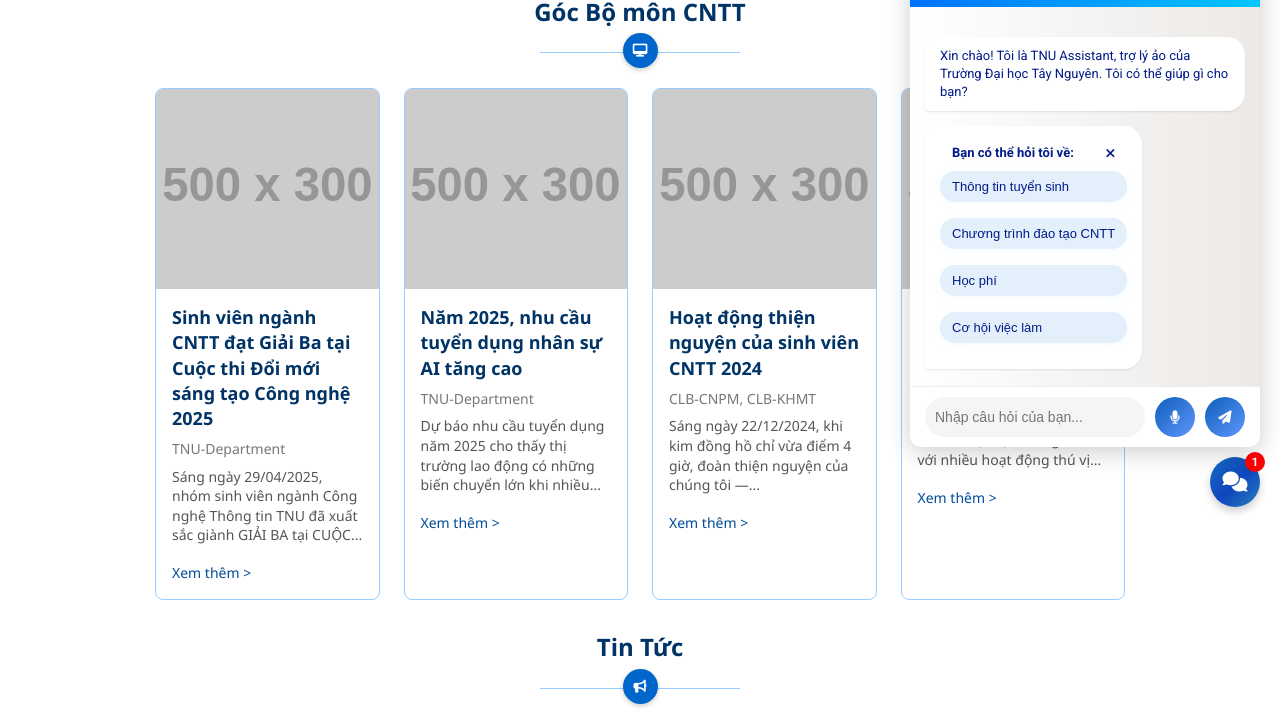
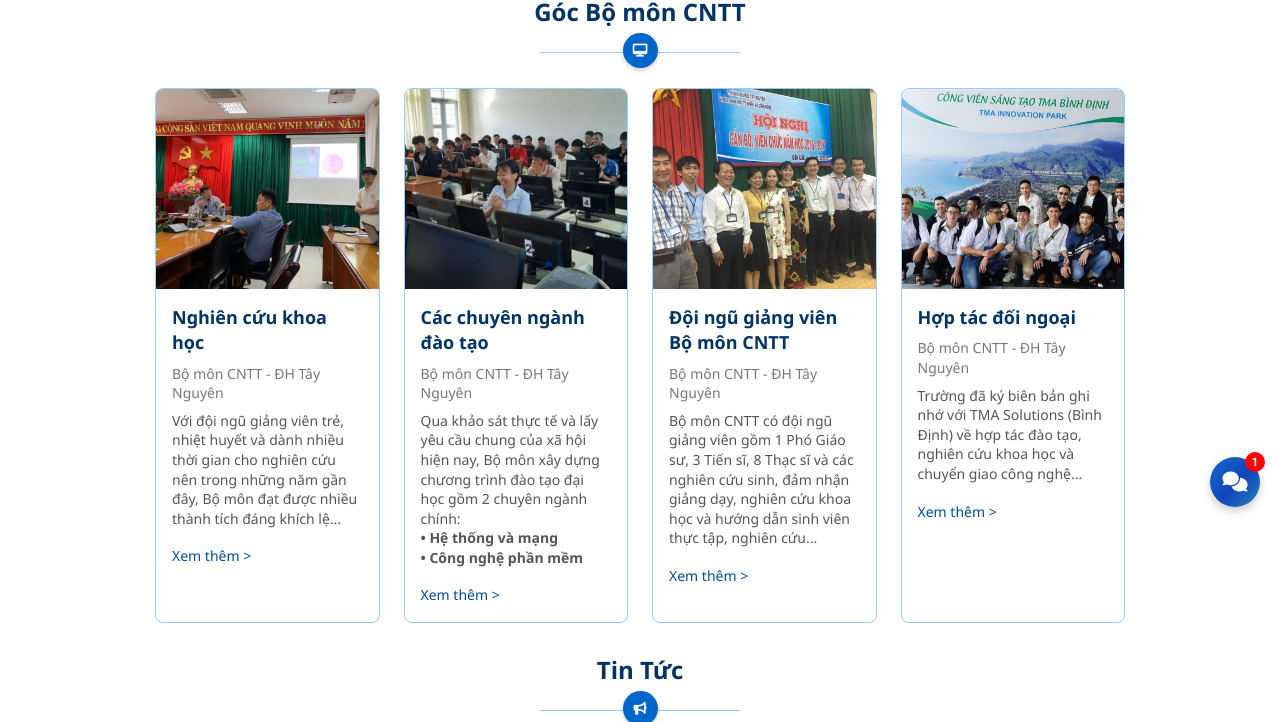
Before and after one commit to HuyHoangI4t/WEB, a plain HTML site: page index.html in a window 1280 px wide. Shown: the part 283-1005 px from the top of the page. Drawn offline with Linux system fonts and the light colour scheme; grey boxes are pictures that could not be loaded; placeholder pictures from the web are drawn by us.

Commit message:
Update chatbot styles, enhance JavaScript functionality, and replace placeholder images in index.html

```diff
--- a/chatbot.css
+++ b/chatbot.css
@@ -214,7 +214,7 @@
 }
 
 .user-message .message-content {
-  background: linear-gradient(135deg, #6096FD, #FB7B8E);
+  background: linear-gradient(to right, #0072ff, #00c6ff);
   color: white;
   border-bottom-right-radius: 4px;
 }
--- a/chatbot.js
+++ b/chatbot.js
@@ -1,5 +1,14 @@
-// Xoá lịch sử chat mỗi lần reload
 localStorage.removeItem("chatHistory")
+
+document.getElementById('closeSuggestions').addEventListener('click', function () {
+  document.getElementById('messageContent').style.display = 'none';
+  document.getElementById('openSuggestions').style.display = 'inline-block';
+});
+
+document.getElementById('openSuggestions').addEventListener('click', function () {
+  document.getElementById('messageContent').style.display = 'block';
+  document.getElementById('openSuggestions').style.display = 'none';
+});
 
 document.addEventListener("DOMContentLoaded", () => {
   // Chatbot elements
@@ -11,82 +20,58 @@ document.addEventListener("DOMContentLoaded", () => {
   const sendBtn = document.getElementById("send-btn")
   const chatbotNotification = document.querySelector(".chatbot-notification")
 
-  // Default knowledge base for the chatbot
+  // Knowledge base chỉ lấy nội dung thực tế từ index.html
   let knowledgeBase = {
     "thông tin tuyển sinh": [
-      "Trường Đại học Tây Nguyên tuyển sinh các ngành đào tạo sau:",
-      "1. Công nghệ thông tin",
-      "2. Kỹ thuật phần mềm",
-      "3. Hệ thống thông tin",
-      "4. An toàn thông tin",
-      "Điểm chuẩn năm 2024 dao động từ 18-24 điểm tùy ngành. Bạn có thể tìm hiểu thêm tại website tuyển sinh của trường.",
+      "Bạn có thể xem thông tin tuyển sinh tại: https://tuyensinh.ttn.edu.vn/ hoặc mục Tuyển sinh trên menu chính.",
+      "Các ngành đào tạo: Công nghệ thông tin, Kỹ thuật phần mềm, Hệ thống thông tin, An toàn thông tin."
     ],
     "chương trình đào tạo cntt": [
-      "Chương trình đào tạo ngành Công nghệ Thông tin bao gồm 150 tín chỉ, thời gian đào tạo 4 năm với các học phần chính:",
-      "- Lập trình cơ bản và nâng cao",
-      "- Cấu trúc dữ liệu và giải thuật",
-      "- Cơ sở dữ liệu",
-      "- Mạng máy tính",
-      "- Trí tuệ nhân tạo",
-      "- Phát triển ứng dụng web/mobile",
-      "Sinh viên sẽ được thực tập tại doanh nghiệp trong 2 học kỳ cuối.",
+      "Chương trình đào tạo CNTT gồm 2 chuyên ngành: Hệ thống và mạng, Công nghệ phần mềm.",
+      "Tham khảo chi tiết tại: https://www.ttn.edu.vn/index.php/bmktn/ktnbmtin"
     ],
     "học phí": [
-      "Học phí năm học 2024-2025 của Trường Đại học Tây Nguyên như sau:",
-      "- Khối ngành Công nghệ thông tin: 18-20 triệu đồng/năm",
-      "- Sinh viên có thể đóng học phí theo học kỳ hoặc theo năm",
-      "- Trường có nhiều chính sách học bổng cho sinh viên xuất sắc và sinh viên có hoàn cảnh khó khăn",
+      "Học phí ngành CNTT: 18-20 triệu đồng/năm. Có thể đóng theo kỳ hoặc năm.",
+      "Trường có nhiều chính sách học bổng cho sinh viên xuất sắc và hoàn cảnh khó khăn."
     ],
     "cơ hội việc làm": [
-      "Sinh viên tốt nghiệp ngành CNTT có nhiều cơ hội việc làm với mức lương hấp dẫn:",
-      "- Lập trình viên (Frontend, Backend, Fullstack)",
-      "- Kỹ sư phát triển phần mềm",
-      "- Chuyên viên phân tích dữ liệu",
-      "- Chuyên viên an toàn thông tin",
-      "- Quản trị hệ thống",
-      "Tỷ lệ sinh viên có việc làm sau 3 tháng tốt nghiệp đạt trên 90%.",
+      "Sinh viên tốt nghiệp CNTT có thể làm việc tại các vị trí: Lập trình viên, kỹ sư phần mềm, quản trị hệ thống, chuyên viên dữ liệu, an toàn thông tin.",
+      "Tỷ lệ sinh viên có việc làm sau 3 tháng tốt nghiệp đạt trên 90%."
     ],
     "giảng viên": [
-      "Bộ môn CNTT có đội ngũ giảng viên chất lượng cao:",
-      "- 5 Tiến sĩ",
-      "- 15 Thạc sĩ",
-      "- Nhiều giảng viên được đào tạo từ nước ngoài",
-      "- Có kinh nghiệm thực tế tại các doanh nghiệp công nghệ lớn",
+      "Bộ môn CNTT có đội ngũ gồm 1 Phó Giáo sư, 3 Tiến sĩ, 8 Thạc sĩ và các nghiên cứu sinh.",
+      "Giảng viên trẻ, nhiệt huyết, nhiều kinh nghiệm thực tế."
     ],
     "cơ sở vật chất": [
-      "Trường Đại học Tây Nguyên có cơ sở vật chất hiện đại phục vụ đào tạo CNTT:",
-      "- 10 phòng máy tính với hơn 300 máy tính cấu hình cao",
-      "- Phòng lab IoT, AI, VR/AR",
-      "- Thư viện điện tử với hơn 50.000 đầu sách và tài liệu",
-      "- Khu ký túc xá khang trang",
-      "- Khu thể thao đa năng",
+      "Cơ sở vật chất hiện đại: 10 phòng máy tính, phòng lab IoT, AI, VR/AR, thư viện điện tử, ký túc xá, khu thể thao."
     ],
     "hoạt động ngoại khóa": [
-      "Sinh viên CNTT có thể tham gia nhiều hoạt động ngoại khóa:",
-      "- CLB Lập trình",
-      "- CLB Robotics",
-      "- Cuộc thi Hackathon thường niên",
-      "- Chương trình trao đổi sinh viên quốc tế",
-      "- Các hoạt động tình nguyện và trải nghiệm thực tế",
+      "Sinh viên CNTT tham gia CLB Lập trình, CLB Robotics, Hackathon, trao đổi sinh viên quốc tế, hoạt động tình nguyện."
+    ],
+    "nghiên cứu khoa học": [
+      "Bộ môn CNTT đạt nhiều thành tích nghiên cứu khoa học, hợp tác với doanh nghiệp như TMA Solutions.",
+      "Chi tiết tại: https://www.ttn.edu.vn/index.php/bmktn/ktnbmtin"
     ],
     "liên hệ": [
-      "Bạn có thể liên hệ với Bộ môn CNTT qua:",
-      "- Địa chỉ: Phòng A203, Tòa nhà A, Trường Đại học Tây Nguyên, 567 Lê Duẩn, TP. Buôn Ma Thuột",
-      "- Điện thoại: (0262) 3825 XXX",
-      "- Email: cntt@tnu.edu.vn",
-      "- Fanpage: facebook.com/cntt.tnu",
+      "Bộ môn CNTT - Trường Đại học Tây Nguyên",
+      "Địa chỉ: Phòng 7.4.25, tầng 4 Nhà số 7, 567 Lê Duẩn, TP. Buôn Ma Thuột",
+      "Điện thoại: (0262) 3825 185",
+      "Email: khoakhtncn@ttn.edu.vn",
+      "Website: https://www.ttn.edu.vn/index.php/bmktn/ktnbmtin",
+      "Fanpage: facebook.com/dhtn567"
     ],
     "xin chào": [
-      "Xin chào! Tôi là TNU Assistant, trợ lý ảo của Trường Đại học Tây Nguyên. Tôi có thể giúp gì cho bạn?",
+      "Xin chào! Tôi là TNU TechBot, trợ lý ảo Công nghệ Thông tin của Trường Đại học Tây Nguyên. Tôi có thể giúp gì cho bạn?"
     ],
-    "tạm biệt": ["Cảm ơn bạn đã trò chuyện! Nếu có thắc mắc gì thêm, hãy quay lại nhé. Chúc bạn một ngày tốt lành!"],
+    "tạm biệt": [
+      "Cảm ơn bạn đã trò chuyện! Nếu có thắc mắc gì thêm, hãy quay lại nhé. Chúc bạn một ngày tốt lành!"
+    ]
   }
 
   // Default responses when no match is found
   let defaultResponses = [
-    "Xin lỗi, tôi chưa hiểu câu hỏi của bạn. Bạn có thể diễn đạt theo cách khác được không?",
-    "Tôi không có thông tin về vấn đề này. Bạn có thể hỏi về thông tin tuyển sinh, chương trình đào tạo, học phí hoặc cơ hội việc làm không?",
-    "Câu hỏi của bạn nằm ngoài phạm vi kiến thức của tôi. Bạn có thể liên hệ trực tiếp với nhà trường qua email: contact@tnu.edu.vn hoặc số điện thoại: (0262) 3825 185.",
+    "Xin lỗi, tôi chưa hiểu câu hỏi của bạn. Bạn có thể hỏi về tuyển sinh, đào tạo, học phí, cơ hội việc làm, giảng viên, cơ sở vật chất, hoạt động ngoại khóa hoặc liên hệ.",
+    "Bạn vui lòng đặt câu hỏi rõ hơn hoặc xem thêm tại website: https://www.ttn.edu.vn/index.php/bmktn/ktnbmtin"
   ]
 
   // Chatbot settings
@@ -332,7 +317,6 @@ document.addEventListener("DOMContentLoaded", () => {
 
   // Function to get bot response based on user input
   function getBotResponse(userMessage) {
-    // Chỉ tìm exact match (hoặc bạn có thể sửa lại cho React xử lý)
     const message = userMessage.toLowerCase()
     for (const key in knowledgeBase) {
       if (message === key) {
@@ -509,12 +493,3 @@ document.addEventListener("DOMContentLoaded", () => {
     },
   }
 })
-document.getElementById('closeSuggestions').addEventListener('click', function () {
-  document.getElementById('messageContent').style.display = 'none';
-  document.getElementById('openSuggestions').style.display = 'inline-block';
-});
-
-document.getElementById('openSuggestions').addEventListener('click', function () {
-  document.getElementById('messageContent').style.display = 'block';
-  document.getElementById('openSuggestions').style.display = 'none';
-});
--- a/index.html
+++ b/index.html
@@ -5,7 +5,7 @@
     <meta charset="UTF-8">
     <meta name="viewport" content="width=device-width, initial-scale=1.0">
     <title>Bộ môn Công nghệ Thông tin</title>
-    <link rel="icon" href="/img/download.png" type="image/x-icon">
+    <link rel="icon" href="/img/logopage.png" type="image/x-icon">
     <link rel="stylesheet" href="styles.css">
     <link rel="stylesheet" href="chatbot.css">
     <link rel="stylesheet" href="https://cdnjs.cloudflare.com/ajax/libs/font-awesome/6.5.0/css/all.min.css">
@@ -129,19 +129,19 @@
             <div class="container">
                 <div class="sec-nav-links">
                     <a href="https://www.ttn.edu.vn/index.php/mthongbao/thongbao" class="sec-nav-link">
-                        <span class="icon">📣</span> Thông báo
+                        <span class="icon"><i class="fa-solid fa-bell"></i></span> Thông báo
                     </a>
                     <a href="https://www.ttn.edu.vn/index.php/mthongbao/tintuc" class="sec-nav-link">
-                        <span class="icon">📣</span> Tin tức
+                        <span class="icon"><i class="fa-solid fa-newspaper"></i></span> Tin tức
                     </a>
                     <a href="https://www.ttn.edu.vn/index.php/gioithieu" class="sec-nav-link">
-                        <span class="icon">🔍</span> Giới thiệu
+                        <span class="icon"><i class="fa-solid fa-circle-info"></i></span> Giới thiệu
                     </a>
                     <a href="https://www.ttn.edu.vn/index.php/nganhdt" class="sec-nav-link">
-                        <span class="icon">🎓</span> Đào tạo
+                        <span class="icon"><i class="fa-solid fa-graduation-cap"></i></span> Đào tạo
                     </a>
                     <a href="zalo://conversation?phone=0965164445" class="sec-nav-link">
-                        <span class="icon">📞</span> Liên hệ
+                        <span class="icon"><i class="fa-solid fa-phone"></i></span> Liên hệ
                     </a>
                 </div>
             </div>
@@ -156,61 +156,60 @@
                         <i class="fa-solid fa-desktop"></i>
                     </div>
                 </div>
-                <!-- News grid -->
+                <!-- News grid cho Góc Bộ môn CNTT - chỉ các hoạt động/bài báo của Bộ môn CNTT Trường ĐH Tây Nguyên -->
                 <div class="news-grid">
                     <!-- News item 1 -->
                     <div class="news-item">
                         <div class="news-image">
-                            <img src="https://via.placeholder.com/500x300" alt="Sinh viên đạt giải">
+                            <img src="/img/nckh.png" alt="Hội thảo AI 2024">
                         </div>
                         <div class="news-content">
-                            <h3>Sinh viên ngành CNTT đạt Giải Ba tại Cuộc thi Đổi mới sáng tạo Công nghệ 2025</h3>
-                            <div class="news-source">TNU-Department</div>
-                            <p>Sáng ngày 29/04/2025, nhóm sinh viên ngành Công nghệ Thông tin TNU đã xuất sắc giành GIẢI
-                                BA tại CUỘC...</p>
-                            <a href="#" class="read-more">Xem thêm &gt;</a>
+                            <h3>Nghiên cứu khoa học</h3>
+                            <div class="news-source">Bộ môn CNTT - ĐH Tây Nguyên</div>
+                            <p>Với đội ngũ giảng viên trẻ, nhiệt huyết và dành nhiều thời gian cho nghiên cứu nên trong những năm gần đây, Bộ môn đạt được nhiều thành tích đáng khích lệ...</p>
+                            <a href="https://www.ttn.edu.vn/index.php/bmktn/ktnbmtin" class="read-more" target="_blank">Xem thêm &gt;</a>
                         </div>
                     </div>
-
                     <!-- News item 2 -->
                     <div class="news-item">
                         <div class="news-image">
-                            <img src="https://via.placeholder.com/500x300" alt="Tuyển dụng AI">
+                            <img src="/img/chuyennganh.png" alt="Chuyên ngành đào tạo CNTT">
                         </div>
                         <div class="news-content">
-                            <h3>Năm 2025, nhu cầu tuyển dụng nhân sự AI tăng cao</h3>
-                            <div class="news-source">TNU-Department</div>
-                            <p>Dự báo nhu cầu tuyển dụng năm 2025 cho thấy thị trường lao động có những biến chuyển lớn
-                                khi nhiều...</p>
-                            <a href="#" class="read-more">Xem thêm &gt;</a>
+                            <h3>Các chuyên ngành đào tạo</h3>
+                            <div class="news-source">Bộ môn CNTT - ĐH Tây Nguyên</div>
+                            <p>
+                                Qua khảo sát thực tế và lấy yêu cầu chung của xã hội hiện nay, Bộ môn xây dựng chương trình đào tạo đại học gồm 2 chuyên ngành chính:<br>
+                                <b>• Hệ thống và mạng</b><br>
+                                <b>• Công nghệ phần mềm</b>
+                            </p>
+                            <a href="https://www.ttn.edu.vn/index.php/bmktn/ktnbmtin" class="read-more" target="_blank">Xem thêm &gt;</a>
                         </div>
                     </div>
-
                     <!-- News item 3 -->
                     <div class="news-item">
                         <div class="news-image">
-                            <img src="https://via.placeholder.com/500x300" alt="Hoạt động thiện nguyện">
+                            <img src="/img/Gv.jpg" alt="Đội ngũ giảng viên CNTT">
                         </div>
                         <div class="news-content">
-                            <h3>Hoạt động thiện nguyện của sinh viên CNTT 2024</h3>
-                            <div class="news-source">CLB-CNPM, CLB-KHMT</div>
-                            <p>Sáng ngày 22/12/2024, khi kim đồng hồ chỉ vừa điểm 4 giờ, đoàn thiện nguyện của chúng tôi
-                                —...</p>
-                            <a href="#" class="read-more">Xem thêm &gt;</a>
+                            <h3>Đội ngũ giảng viên Bộ môn CNTT</h3>
+                            <div class="news-source">Bộ môn CNTT - ĐH Tây Nguyên</div>
+                            <p>Bộ môn CNTT có đội ngũ giảng viên gồm 1 Phó Giáo sư, 3 Tiến sĩ, 8 Thạc sĩ và các nghiên cứu sinh, đảm nhận giảng dạy, nghiên cứu khoa học và hướng dẫn sinh viên thực tập, nghiên cứu...</p>
+                            <a href="https://www.ttn.edu.vn/index.php/bmktn/ktnbmtin" class="read-more" target="_blank">Xem thêm &gt;</a>
                         </div>
                     </div>
-
                     <!-- News item 4 -->
                     <div class="news-item">
                         <div class="news-image">
-                            <img src="https://via.placeholder.com/500x300" alt="Sự kiện Giáng sinh">
+                            <img src="/img/TMA.png" alt="Hợp tác đối ngoại CNTT">
                         </div>
                         <div class="news-content">
-                            <h3>Sự kiện Giáng sinh 2024 của Khoa CNTT</h3>
-                            <div class="news-source">TNU-Department</div>
-                            <p>Khoa Công nghệ Thông tin trường Đại học Tây Nguyên tổ chức sự kiện Giáng sinh với nhiều
-                                hoạt động thú vị...</p>
-                            <a href="#" class="read-more">Xem thêm &gt;</a>
+                            <h3>Hợp tác đối ngoại</h3>
+                            <div class="news-source">Bộ môn CNTT - ĐH Tây Nguyên</div>
+                            <p>
+                                Trường đã ký biên bản ghi nhớ với TMA Solutions (Bình Định) về hợp tác đào tạo, nghiên cứu khoa học và chuyển giao công nghệ...
+                            </p>
+                            <a href="https://www.ttn.edu.vn/index.php/bmktn/ktnbmtin" class="read-more" target="_blank">Xem thêm &gt;</a>
                         </div>
                     </div>
                 </div>
@@ -230,7 +229,7 @@
                     <!-- News item 1 -->
                     <div class="news-item">
                         <div class="news-image">
-                            <img src="/img/1023052501.jpg" alt="Đoàn kiểm tra">
+                            <img src="/img/đoanktrabo.jpg" alt="Đoàn kiểm tra">
                         </div>
                         <div class="news-content">
                             <h3>Đoàn Kiểm tra của Bộ Giáo dục và Đào tạo làm việc tại Trường Đại học Tây Nguyên</h3>
@@ -243,7 +242,7 @@
                     <!-- News item 2 -->
                     <div class="news-item">
                         <div class="news-image">
-                            <img src="/img/1021052501.jpg" alt="Đổi mới sáng tạo">
+                            <img src="/img/DMST.jpg" alt="Đổi mới sáng tạo">
                         </div>
                         <div class="news-content">
                             <h3>Tổng kết Diễn đàn Đổi mới sáng tạo Khu vực Tây Nguyên giai đoạn 2022 - 2025 và định hướng giai đoạn tiếp theo.</h3>
@@ -256,7 +255,7 @@
                     <!-- News item 3 -->
                     <div class="news-item">
                         <div class="news-image">
-                            <img src="/img/1020052501.jpg" alt="Hoạt động thiện nguyện">
+                            <img src="/img/tcns.jpg" alt="Hoạt động thiện nguyện">
                         </div>
                         <div class="news-content">
                             <h3>Lễ Công bố và trao Quyết định cơ cấu tổ chức, nhân sự sau sáp nhập, tinh gọn bộ máy Nhà trường</h3>
@@ -269,7 +268,7 @@
                     <!-- News item 4 -->
                     <div class="news-item">
                         <div class="news-image">
-                            <img src="/img/1017052501.jpg" alt="Ứng dụng CN AI">
+                            <img src="/img/udcnAI.jpg" alt="Ứng dụng CN AI">
                         </div>
                         <div class="news-content">
                             <h3>Trường Đại học Tây Nguyên tổ chức lớp tập huấn "Ứng dụng công nghệ AI trong trường Đại học"</h3>
@@ -296,8 +295,8 @@
                 <div class="footer-section">
                     <h3>Bộ môn Công nghệ Thông tin</h3>
                     <p>Khoa Khoa Học Tự Nhiên và Công nghệ</p>
-                    <p>Website: <a href="https://www.ttn.edu.vn/index.php/bmktn/ktnbmtin"><i>🔗</i></a></p>
-                    <p>Liên hệ: <a href="mailto">khoakhtncn@ttn.edu.vn</a></p>
+                    <p>Website: <a href="https://www.ttn.edu.vn/index.php/bmktn/ktnbmtin"><i class="fas fa-globe"></i></a></p>
+                    <p>Liên hệ: <a href="khoakhtncn@ttn.edu.vn">khoakhtncn@ttn.edu.vn</a></p>
                 </div>
                 <div class="footer-section">
                     <h3>Kết nối với chúng tôi</h3>
@@ -312,8 +311,8 @@
                 </div>
             </div>
             <div class="footer-bottom">
-                <p> Địa chỉ: Tầng 5 - Nhà Hành Chính - Trường ĐH Tây Nguyên - 567 Lê Duẩn - P. EaTam - TP. Buôn Ma Thuột - Tỉnh Đắk Lắk - VietNam.</p>
-                     <p>Điện thoại: (0262) 3825 185 - Fax: (0262) 3825 185.</p>
+                <p> Địa chỉ: Phòng 7.4.25, tầng 4 Nhà số 7,  567 Lê Duẩn - Tp Buôn Ma Thuột - Tỉnh Đắk Lắk.</p>
+                     <p>Điện thoại: (0262) xxxx xxx - Fax: (0262) xxxx xxx.</p>
             </div>
         </div>
     </footer>
@@ -330,7 +329,7 @@
                     <img src="/img/logo.png" alt="TNU Bot"
                         class="chatbot-avatar">
                     <div>
-                        <h3>TNU Assistant</h3>
+                        <h3>TNU TechBot</h3>
                         <span class="chatbot-status">Online</span>
                     </div>
                 </div>
@@ -344,15 +343,14 @@
                 <div class="chatbot-messages" id="chatbot-messages">
                     <div class="message bot-message">
                         <div class="message-content">
-                            <p>Xin chào! Tôi là TNU Assistant, trợ lý ảo của Trường Đại học Tây Nguyên. Tôi có thể giúp
-                                gì cho bạn?</p>
+                            <p>Xin chào! Tôi là <b>TNU TechBot</b>, trợ lý ảo Công nghệ Thông tin của Trường Đại học Tây Nguyên. Tôi có thể giúp gì cho bạn?</p>
                         </div>
                     </div>
                     <div class="message bot-message">
-                        <div class="message-content" id="messageContent">
+                        <div class="message-content">
                             <div class="head-suggestion">
                                 <p>Bạn có thể hỏi tôi về:</p>
-                                <i class="fas fa-times" id="closeSuggestions" style="cursor:pointer"></i>
+                                <i class="fas fa-times" style="cursor:pointer"></i>
                             </div>
                             <ul class="chatbot-suggestions">
                                 <li><button class="suggestion-btn">Thông tin tuyển sinh</button></li>
@@ -363,7 +361,7 @@
                         </div>
 
                         <!-- Nút mở lại suggestion -->
-                        <button id="openSuggestions" style="display:none" class="open-suggestion-btn">
+                        <button style="display:none" class="open-suggestion-btn">
                             <i class="fas fa-comment-dots"></i> Gợi ý
                         </button>
                     </div>
```
Also changed, not shown: img/DMST.jpg (renamed from img/1021052501.jpg), img/GV.png (added), img/Gv.jpg (added), img/TMA.png (added), img/chuyennganh.png (added), img/logopage.png (renamed from img/download.png), img/nckh.png (added), img/tcns.jpg (renamed from img/1020052501.jpg), img/đoanktrabo.jpg (renamed from img/1023052501.jpg), 2 other files.
